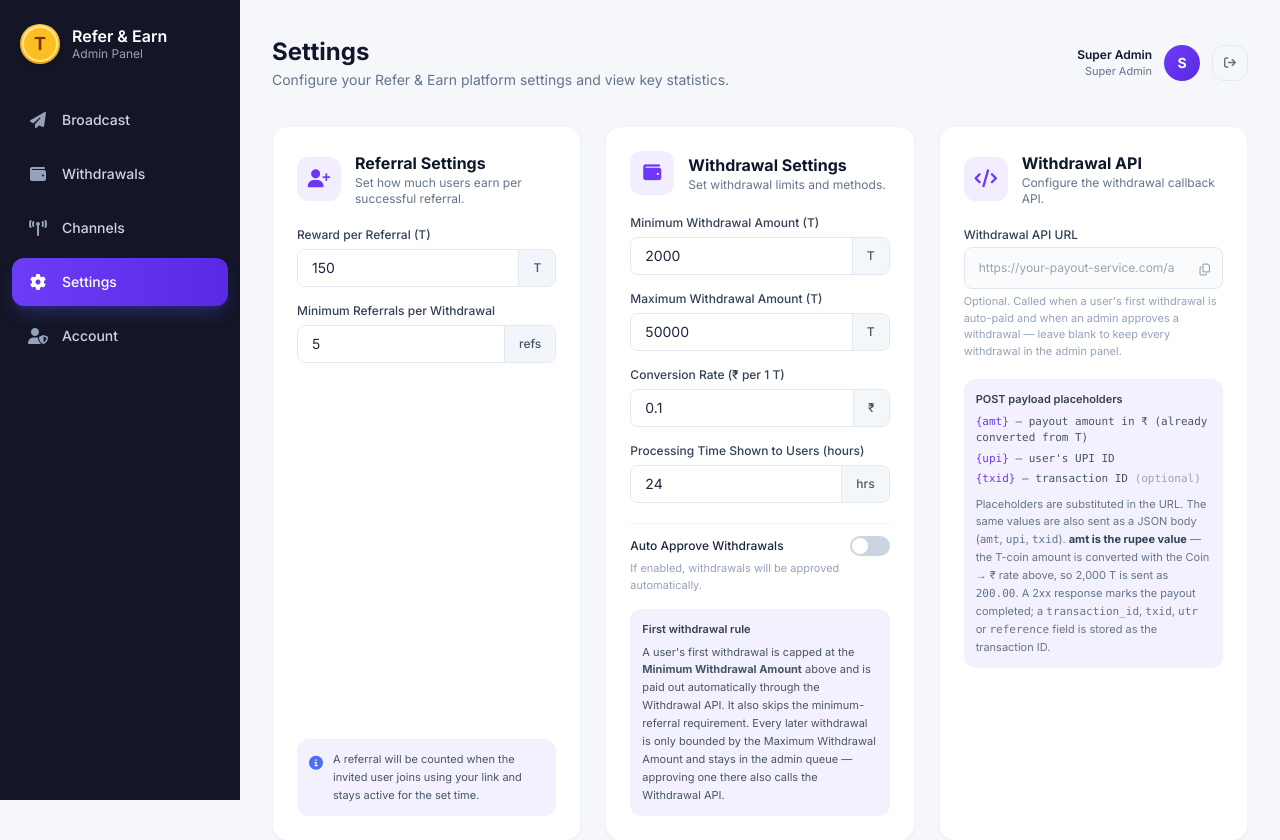
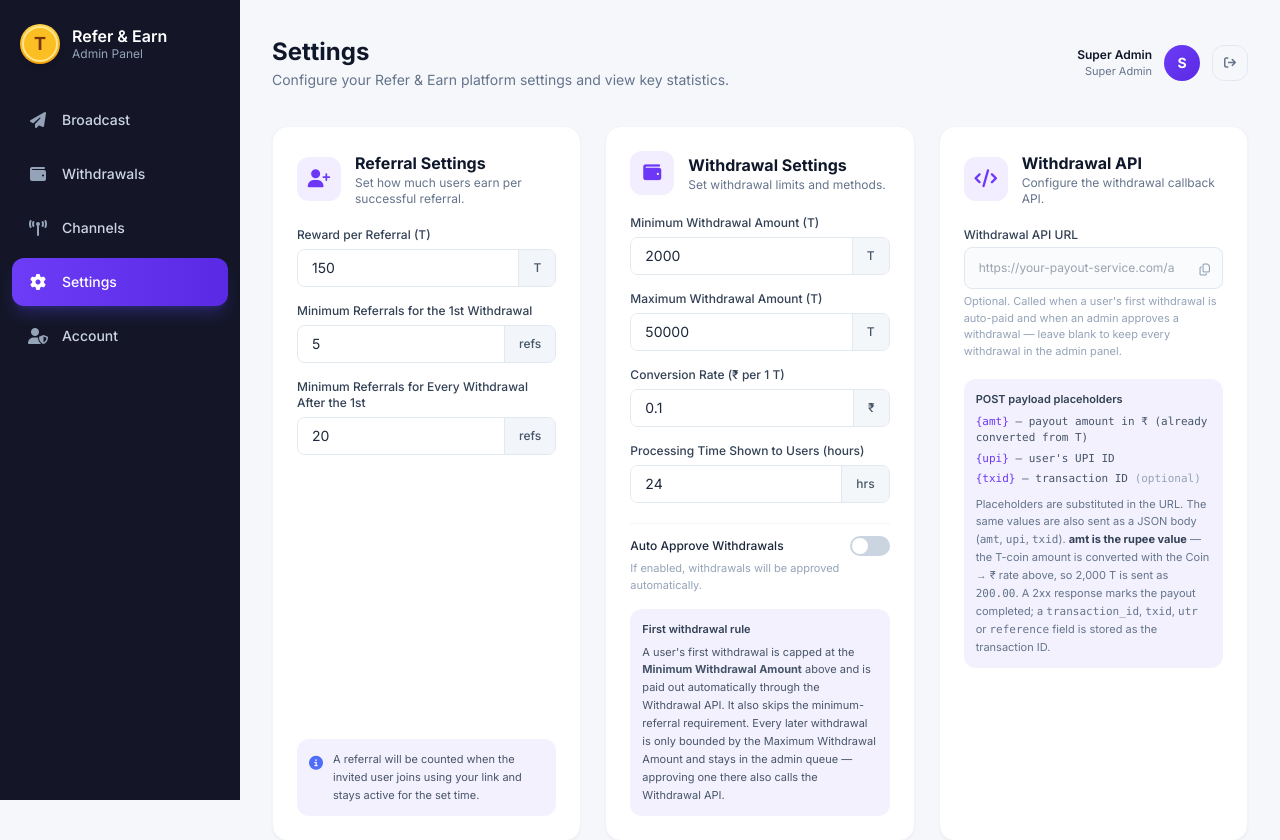
Before and after one commit to sonukr-sharma/test, a PHP site: page /adm/settings.php in a window 1280 px wide. Shown: the top 840 px of the page. Run offline with PHP 8.4, Linux system fonts and the light colour scheme; a user stored in the database is signed in; data comes from the database, SQL or seed files in the repository; some libraries are stand-ins or nearby versions.

Commit message:
connected

```diff
--- a/adm/settings.php
+++ b/adm/settings.php
@@ -19,6 +19,7 @@ if ($_SERVER['REQUEST_METHOD'] === 'POST') {
         $fields = [
             'referral_reward_t'            => 'decimal',
             'min_referrals_withdrawal'     => 'integer',
+                        'min_referrals_subsequent_withdrawal' => 'integer',
             'min_withdrawal_t'             => 'decimal',
             'max_withdrawal_t'             => 'decimal',
             'auto_approve_withdrawals'     => 'boolean',
@@ -50,7 +51,7 @@ if ($_SERVER['REQUEST_METHOD'] === 'POST') {
             );
 
             $groups = [
-                'referral'   => ['referral_reward_t', 'min_referrals_withdrawal'],
+                'referral'   => ['referral_reward_t', 'min_referrals_withdrawal', 'min_referrals_subsequent_withdrawal'],
                 'withdrawal' => ['min_withdrawal_t', 'max_withdrawal_t', 'auto_approve_withdrawals',
                                  'withdrawal_api_url', 'coin_to_inr_rate', 'withdrawal_processing_hours'],
                 'bot'        => ['bot_token', 'bot_web_app_url'],
@@ -266,13 +267,21 @@ $s = settings();
             </div>
 
                         <div>
-                          <label class="block text-xs font-medium text-slate-700 mb-1.5">Minimum Referrals per Withdrawal</label>
+                                                  <label class="block text-xs font-medium text-slate-700 mb-1.5">Minimum Referrals for the 1st Withdrawal</label>
                           <div class="flex rounded-lg border border-slate-200 overflow-hidden bg-slate-50/40 focus-within:border-indigo-500">
                             <input type="text" name="min_referrals_withdrawal" value="<?= e((string) $s['min_referrals_withdrawal']) ?>" class="w-full px-3.5 py-2 text-sm text-slate-800 bg-white focus:outline-none" />
                             <span class="px-3.5 py-2 bg-slate-100/80 text-slate-600 text-xs font-medium flex items-center border-l border-slate-200">refs</span>
                           </div>
                         </div>
-                      </div>
+
+                                                <div>
+                                                  <label class="block text-xs font-medium text-slate-700 mb-1.5">Minimum Referrals for Every Withdrawal After the 1st</label>
+                                                  <div class="flex rounded-lg border border-slate-200 overflow-hidden bg-slate-50/40 focus-within:border-indigo-500">
+                                                    <input type="text" name="min_referrals_subsequent_withdrawal" value="<?= e((string) $s['min_referrals_subsequent_withdrawal']) ?>" class="w-full px-3.5 py-2 text-sm text-slate-800 bg-white focus:outline-none" />
+                                                    <span class="px-3.5 py-2 bg-slate-100/80 text-slate-600 text-xs font-medium flex items-center border-l border-slate-200">refs</span>
+                                                  </div>
+                                                </div>
+                                              </div>
         </div>
 
         <!-- Info Banner -->
--- a/config.php
+++ b/config.php
@@ -285,6 +285,7 @@ function default_settings(): array
         // Referral
         'referral_reward_t'            => 150.0,
         'min_referrals_withdrawal'     => 5,
+                'min_referrals_subsequent_withdrawal' => 20,
 
         // Withdrawal
         'min_withdrawal_t'             => 2000.0,
--- a/schema.sql
+++ b/schema.sql
@@ -436,7 +436,8 @@ INSERT INTO `admins` (`name`, `username`, `email`, `password_hash`, `role`) VALU
 -- Settings mirrored from adm/settings.php
 INSERT INTO `settings` (`key`, `value`, `data_type`, `group_name`, `label`) VALUES
   ('referral_reward_t',        '150',                          'decimal', 'referral',  'Reward per Referral (T)'),
-  ('min_referrals_withdrawal', '5',                            'integer', 'referral',  'Minimum Referrals per Withdrawal'),
+  ('min_referrals_withdrawal', '5',                            'integer', 'referral',  'Minimum Referrals for the 1st Withdrawal'),
+    ('min_referrals_subsequent_withdrawal', '20',                'integer', 'referral',  'Minimum Referrals for Every Withdrawal After the 1st'),
   ('min_withdrawal_t',         '2000',                         'decimal', 'withdrawal','Minimum Withdrawal Amount (T) — also caps the first withdrawal'),
   ('max_withdrawal_t',         '50000',                        'decimal', 'withdrawal','Maximum Withdrawal Amount (T)'),
   ('auto_approve_withdrawals', '0',                            'boolean', 'withdrawal','Auto Approve Withdrawals'),
--- a/withdraw.php
+++ b/withdraw.php
@@ -9,6 +9,7 @@ $withdrawalsEnabled = (bool) setting('withdrawals_enabled', true);
 $minWithdrawalT     = (float) setting('min_withdrawal_t', 2000);
 $maxWithdrawalT     = (float) setting('max_withdrawal_t', 50000);
 $minReferrals       = (int) setting('min_referrals_withdrawal', 5);
+$minReferralsSubseq = (int) setting('min_referrals_subsequent_withdrawal', 20);
 $processingHours    = (int) setting('withdrawal_processing_hours', 24);
 $balanceT           = (float) $user['balance_t'];
 $referralCount      = (int) $user['referral_count'];
@@ -19,7 +20,10 @@ $isFirstWithdrawal  = is_first_withdrawal((int) $user['id']);
 $firstWithdrawalMax = first_withdrawal_max_t();
 $effectiveMinT      = $isFirstWithdrawal ? 1.0 : $minWithdrawalT;
 $effectiveMaxT      = $isFirstWithdrawal ? $firstWithdrawalMax : $maxWithdrawalT;
-$referralsRequired  = $isFirstWithdrawal ? 0 : $minReferrals;
+
+// Referral requirement: the 1st withdrawal needs min_referrals_withdrawal;
+// every later withdrawal needs min_referrals_subsequent_withdrawal.
+$referralsRequired  = $isFirstWithdrawal ? $minReferrals : $minReferralsSubseq;
 
 /**
  * Build the quick-pick amount chips: the minimum, two random values rounded to
```
Also changed, not shown: asset/refer-earn.webp, asset/refferalbanner.webp.
